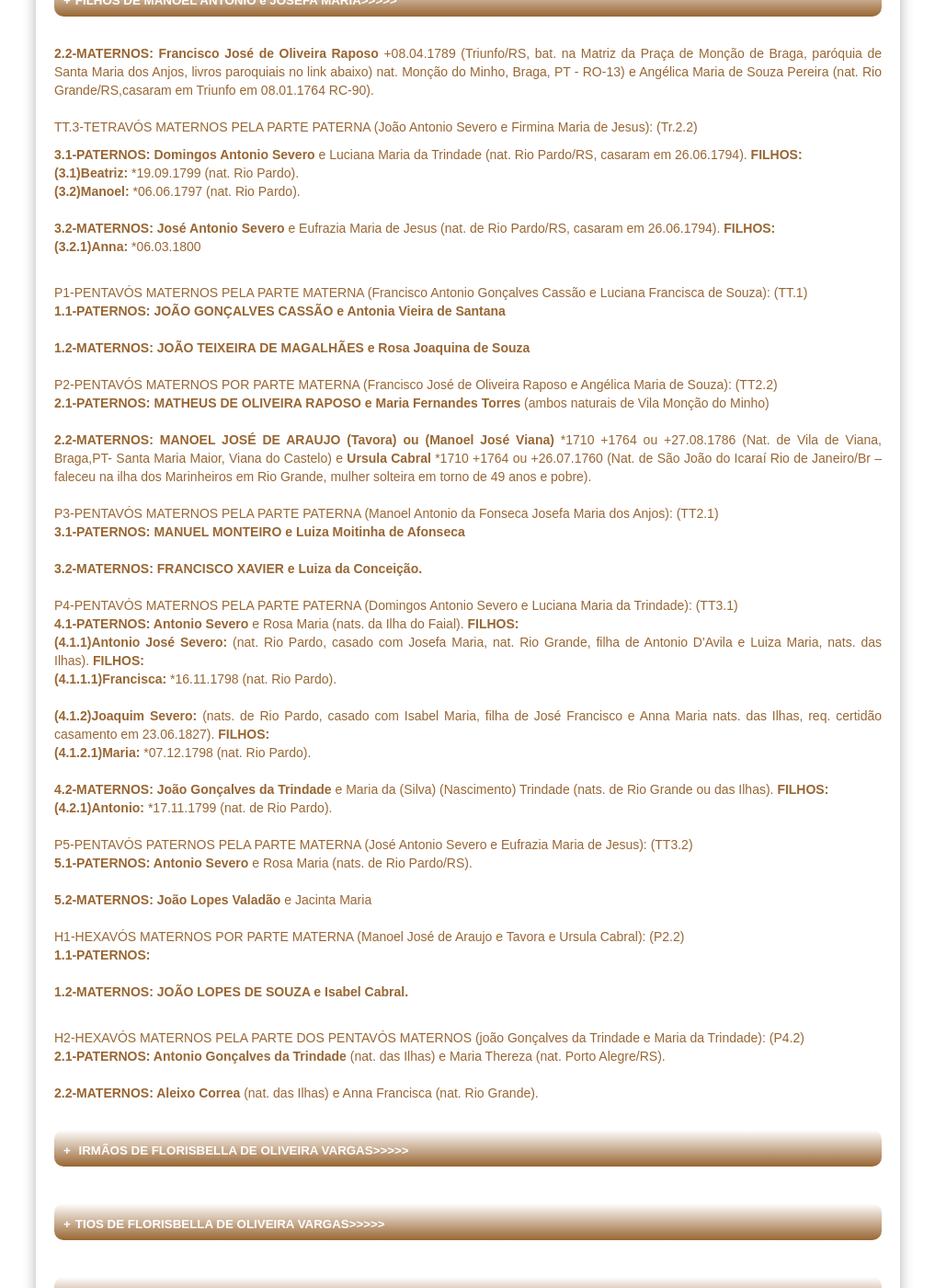
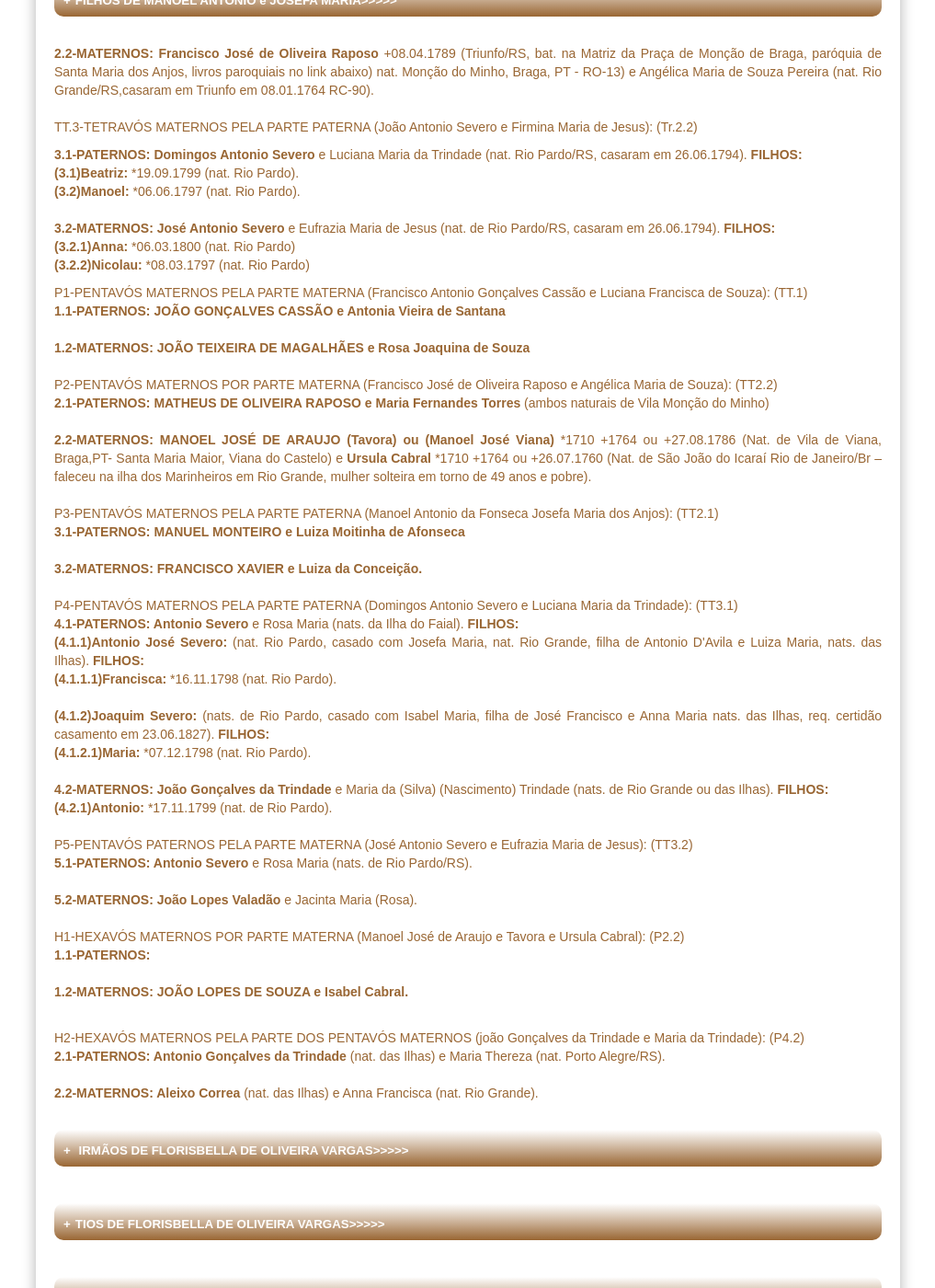
Before and after one commit to claudiovargas1955/claudiovargas1955.github.io, a Jekyll site: the page built from _pages/arvore-genealogica-de-costados-de-florisbella.html, in a window 1280 px wide and 1400 px high, scrolled down 1851 px. Shown: the whole window at 92% size, without its empty margins (131-1148 px from the left). Built offline with Jekyll 4.4.1, drawn with Linux system fonts in a browser that asks for light colours; some web fonts are replaced.

Commit message:
Update arvore-genealogica-de-costados-de-florisbella.html

```diff
--- a/_pages/arvore-genealogica-de-costados-de-florisbella.html
+++ b/_pages/arvore-genealogica-de-costados-de-florisbella.html
@@ -493,7 +493,8 @@ TT.3-TETRAVÓS MATERNOS PELA PARTE PATERNA (João Antonio Severo e Firmina Maria
 <b>(3.2)Manoel: </b>*06.06.1797 (nat. Rio Pardo).<br><br>
 
 <b>3.2-MATERNOS: José Antonio Severo </b>e Eufrazia Maria de Jesus (nat. de Rio Pardo/RS, casaram em 26.06.1794). <b>FILHOS:</b><br>
- <b>(3.2.1)Anna: </b>*06.03.1800 <br><br>
+ <b>(3.2.1)Anna: </b>*06.03.1800 (nat. Rio Pardo)<br>
+ <b>(3.2.2)Nicolau: </b>*08.03.1797 (nat. Rio Pardo)<br>
 
 <p> P1-PENTAVÓS MATERNOS PELA PARTE MATERNA (Francisco Antonio Gonçalves Cassão e Luciana Francisca de Souza): (TT.1)<br/>
  <b>1.1-PATERNOS: JOÃO GONÇALVES CASSÃO e Antonia Vieira de Santana</b> <br/><br/>
@@ -526,7 +527,7 @@ certidão casamento em 23.06.1827). <b>FILHOS:</b><br>
 P5-PENTAVÓS PATERNOS PELA PARTE MATERNA (José Antonio Severo e Eufrazia Maria de Jesus): (TT3.2)<br>
 <b>5.1-PATERNOS: Antonio Severo</b> e Rosa Maria (nats. de Rio Pardo/RS).<br><br>
 
-<b>5.2-MATERNOS: João Lopes Valadão</b> e Jacinta Maria <br><br>
+<b>5.2-MATERNOS: João Lopes Valadão</b> e Jacinta Maria (Rosa).<br><br>
 
  H1-HEXAVÓS MATERNOS POR PARTE MATERNA (Manoel José de Araujo e Tavora e Ursula Cabral): (P2.2)<br/>
  <b>1.1-PATERNOS:</b><br/><br/>
```
